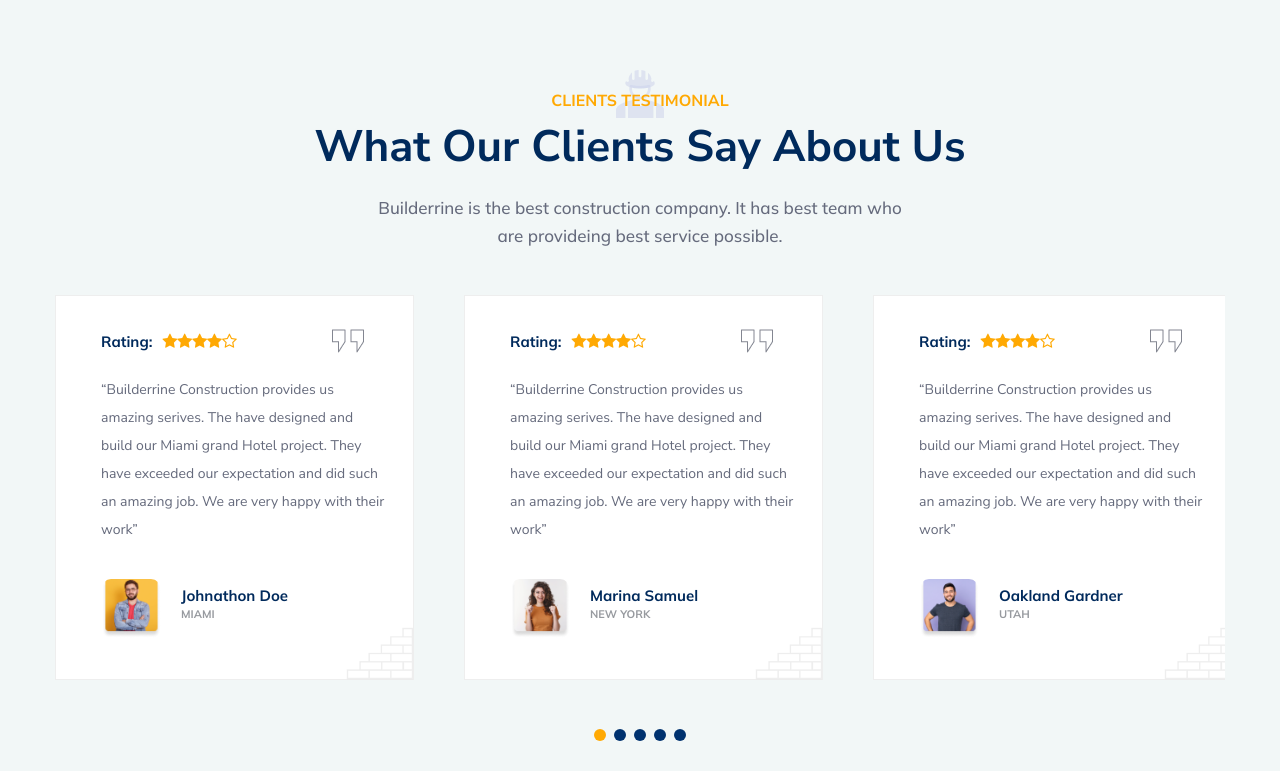
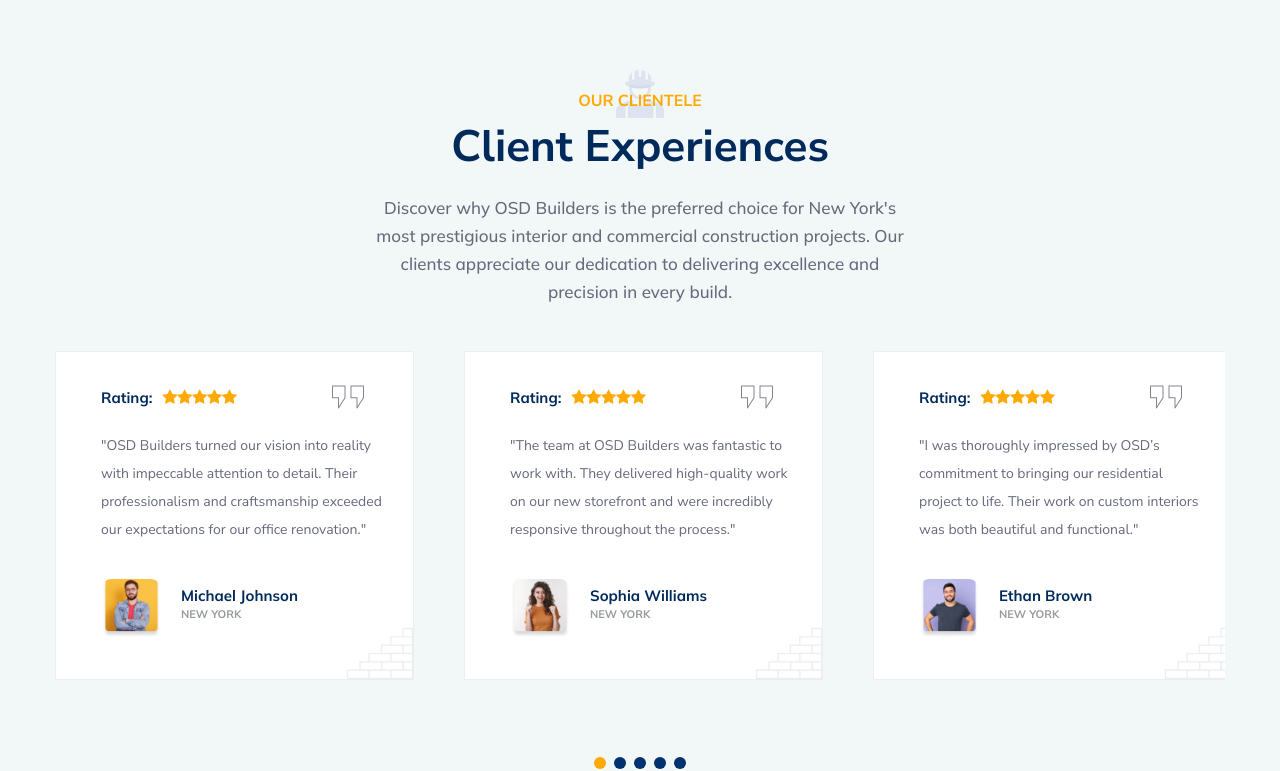
Before and after one commit to Steven-McCombe/osdwebsite, a React (Create React App) app: page /about in a window 1280 px wide. Shown: the part 3876-4647 px from the top of the page. Built offline with nearby package versions, Linux system fonts and the light colour scheme; what outlayer would draw is missing.

Commit message:
updated testimonials

```diff
--- a/src/Components/TestimonialCards/TestimonialCard01.jsx
+++ b/src/Components/TestimonialCards/TestimonialCard01.jsx
@@ -1,7 +1,7 @@
 import React from 'react';
 
 const TestimonialCard01 = ({ data }) => {
-    const { img, name, country } = data;
+    const { img, name, country, testimonial} = data;
     return (
         <div className="item">
             <div className="testibox1">
@@ -13,9 +13,9 @@
                             <li><i className="fa fa-star"></i></li>
                             <li><i className="fa fa-star"></i></li>
                             <li><i className="fa fa-star"></i></li>
-                            <li><i className="fa fa-star-o"></i></li>
+                            <li><i className="fa fa-star"></i></li>
                         </ul>
-                        <p>“Builderrine Construction provides us amazing serives. The have designed and build our Miami grand Hotel project. They have exceeded our expectation and did such an amazing job. We are very happy with their work”</p>
+                        <p>"{testimonial}"</p>
                     </div>
                     <div className="testi-top">
                         <div className="testi-img">
--- a/src/Containers/Testimonials/Testimonial01.jsx
+++ b/src/Containers/Testimonials/Testimonial01.jsx
@@ -9,43 +9,49 @@
         {
             id: '1',
             img: 'images/reviewer1.png',
-            country: 'MIAMI',
-            name: 'Johnathon Doe'
+            country: 'New York',
+            name: 'Michael Johnson',
+            testimonial: 'OSD Builders turned our vision into reality with impeccable attention to detail. Their professionalism and craftsmanship exceeded our expectations for our office renovation.'
         },
         {
             id: '2',
             img: 'images/reviewer4.png',
             country: 'New York',
-            name: 'Marina Samuel'
+            name: 'Sophia Williams',
+            testimonial: 'The team at OSD Builders was fantastic to work with. They delivered high-quality work on our new storefront and were incredibly responsive throughout the process.'
         },
         {
             id: '3',
             img: 'images/reviewer3.png',
-            country: 'UTAH',
-            name: 'Oakland Gardner'
+            country: 'New York',
+            name: 'Ethan Brown',
+            testimonial: 'I was thoroughly impressed by OSD’s commitment to bringing our residential project to life. Their work on custom interiors was both beautiful and functional.'
         },
         {
             id: '4',
             img: 'images/reviewer1.png',
             country: 'New York',
-            name: 'Johnathon Doe'
+            name: 'Olivia Smith',
+            testimonial: 'Working with OSD Builders was a pleasure from start to finish. Their expertise in commercial construction is evident in the superb quality of our new office space.'
         },
         {
             id: '5',
             img: 'images/reviewer1.png',
             country: 'New York',
-            name: 'Johnathon Doe'
+            name: 'Daniel Garcia',
+            testimonial: 'OSD Builders excels at interior craftsmanship. They transformed my space with innovative design and high-quality materials. Highly recommended for any renovation needs.'
         },
-
-    ]
+    ];
     return (
         <div className={`testimonial ${props.pb} `}>
             <div className="container">
                 <div className="section_header text-center">
                     <div className="shadow_icon"><img src="images/shadow_icon3.png" alt="" /></div>
-                    <h6 className="section_sub_title">Clients testimonial</h6>
-                    <h1 className="section_title">What our clients say about us</h1>
-                    <p className="section_desc">Builderrine is the best construction company. It has best team who are provideing best service possible.</p>
+                    <h6 className="section_sub_title">Our Clientele</h6>
+                    <h1 className="section_title">Client Experiences</h1>
+                    <p className="section_desc">
+                        Discover why OSD Builders is the preferred choice for New York's most prestigious interior and commercial construction projects. Our clients appreciate our dedication to delivering excellence and precision in every build.
+                    </p>
                 </div>
                 <div className="row">
                     <div className="col-12">
@@ -76,13 +82,13 @@
 
                             {
                                 TestimonialData01.map(data =>
-                                    <SwiperSlide>
+                                    <SwiperSlide key={data.id}>
                                         <TestimonialCard01
-                                            key={data.id}
                                             data={data}
-                                        /></SwiperSlide>)
+                                        />
+                                    </SwiperSlide>
+                                )
                             }
-
 
                         </Swiper>
 
```
